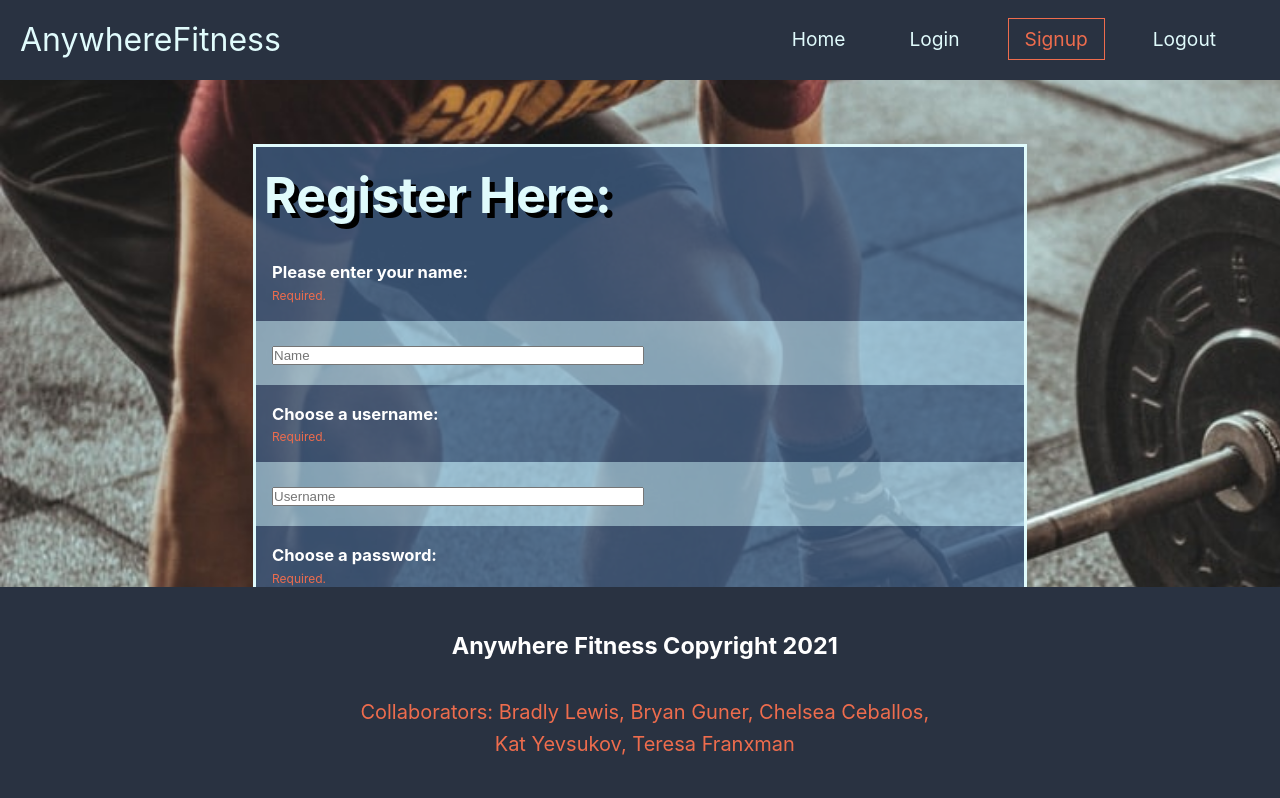
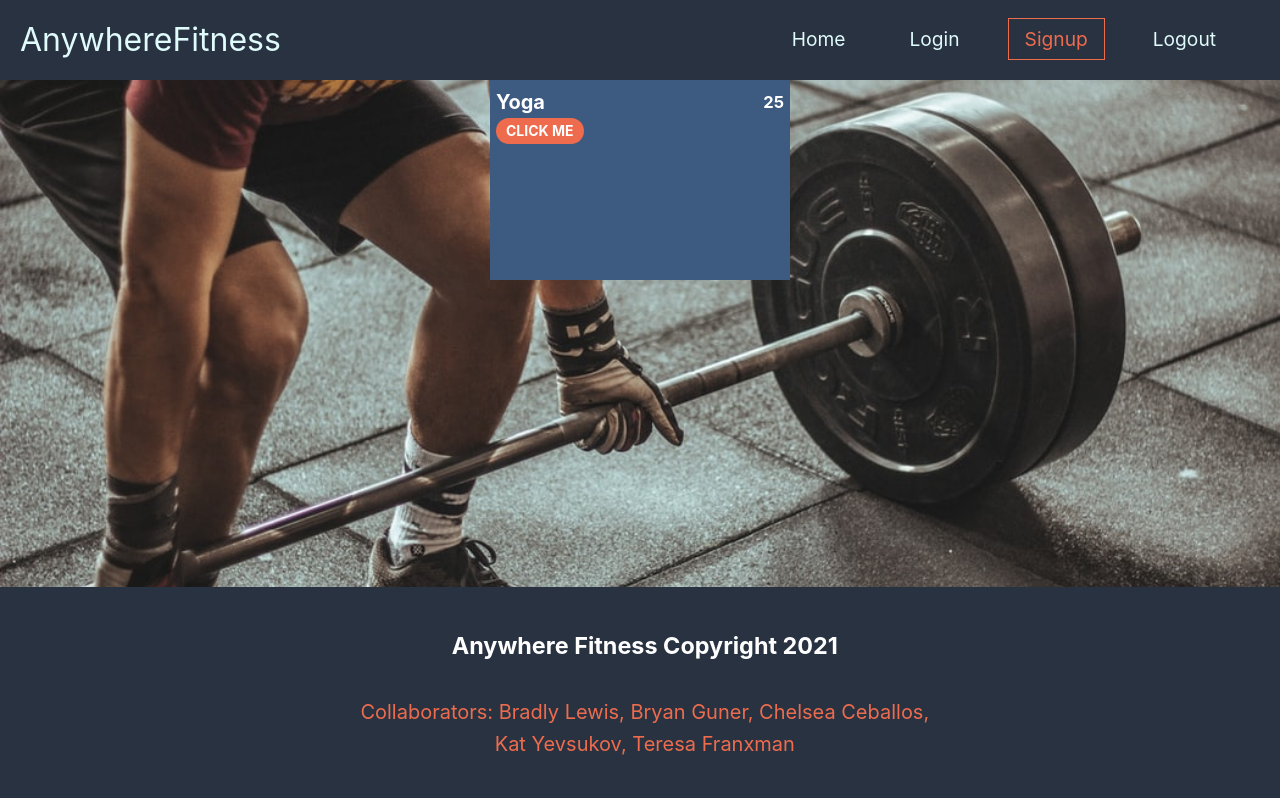
Before and after one commit to ft-anywherefitness-2/frontend, a React (Create React App) app in the folder anywherefitness/: page /signup in a window 1280 px wide. Shown: the top 798 px of the page. Built offline with nearby package versions, Linux system fonts and the light colour scheme.

Commit message:
update instructorpage styles

```diff
--- a/anywherefitness/src/App.js
+++ b/anywherefitness/src/App.js
@@ -5,6 +5,7 @@ import NavBar from './Components/NavBar.js'
 import HomePage from './Components/HomePage.js'
 import Login from './Components/Login.js'
 import SignUp from './Components/SignUp.js'
+import InstructorPage from './Components/InstructorPage.js'
 
 function App() {
 
@@ -17,7 +18,8 @@ function App() {
 
     <div className="pages">
       <Switch>
-        <Route exact path="/signup" component={SignUp} />
+      <Route exact path="/signup" component={InstructorPage} />
+        {/* <Route exact path="/signup" component={SignUp} /> */}
         <Route exact path="/login" component={Login}/>
         <Route exact path="/" component={HomePage} />
       </Switch>
--- a/anywherefitness/src/Components/InstructorPage.js
+++ b/anywherefitness/src/Components/InstructorPage.js
@@ -0,0 +1,35 @@
+import React, { useState } from 'react'
+import '../Styles/InstructorPage.css'
+
+
+
+const InstructorPage = () => {
+    const [blank, setBlank] = useState('')
+
+
+    return (
+        <div className='class-container'>
+
+
+            <div className='class'>
+                <div className='class-content-container'>
+                    <div className='class-header'>
+                        <h4>Yoga</h4>
+                        <h5>25</h5>
+                    </div>
+
+                    <div class="text-box">
+                        <a href="#" class="btn btn-white btn-animate">click me</a>
+                    </div>
+
+                </div>
+            </div>
+
+
+
+        </div>
+
+    )
+}
+
+export default InstructorPage
--- /dev/null
+++ b/anywherefitness/src/Styles/InstructorPage.css
@@ -0,0 +1,78 @@
+.class-container {
+    display: flex;
+    flex-wrap: center;
+    justify-content: space-around;
+}
+.class {
+    background-color: #3D5A80;
+    height: 10em;
+    width: 15em;
+    color: white;
+}
+.class-header {
+    display: flex;
+    align-items: center;
+    justify-content: space-between;
+}
+.class-content-container {
+    padding: 2%;
+}
+/* ***************** BUTTON *********************** */
+.btn:link,
+.btn:visited {
+    text-transform: uppercase;
+    text-decoration: none;
+    padding: 2px 10px;
+    display: inline-block;
+    border-radius: 100px;
+    transition: all .2s;
+    position: absolute;
+    font-size: 0.7em;
+    font-weight: bold;
+}
+.btn:hover {
+    transform: translateY(-1px);
+    box-shadow: 0 10px 20px rgba(0, 0, 0, 0.2);
+}
+.btn:active {
+    transform: translateY(-1px);
+    box-shadow: 0 5px 10px rgba(0, 0, 0, 0.2);
+}
+.btn-white {
+    background-color: #EE6C4D;
+    color: white;
+}
+.btn::after {
+    content: "";
+    display: inline-block;
+    height: 100%;
+    width: 100%;
+    border-radius: 100px;
+    position: absolute;
+    top: 0;
+    left: 0;
+    z-index: -1;
+    transition: all .4s;
+}
+.btn-white::after {
+    background-color: #EE6C4D;
+}
+.btn:hover::after {
+    transform: scaleX(1.4) scaleY(1.6);
+    opacity: 0;
+}
+.btn-animated {
+    animation: moveInBottom 5s ease-out;
+    animation-fill-mode: backwards;
+}
+@keyframes moveInBottom {
+    0% {
+        opacity: 0;
+        transform: translateY(10px);
+    }
+
+    100% {
+        opacity: 1;
+        transform: translateY(0px);
+    }
+}
```
